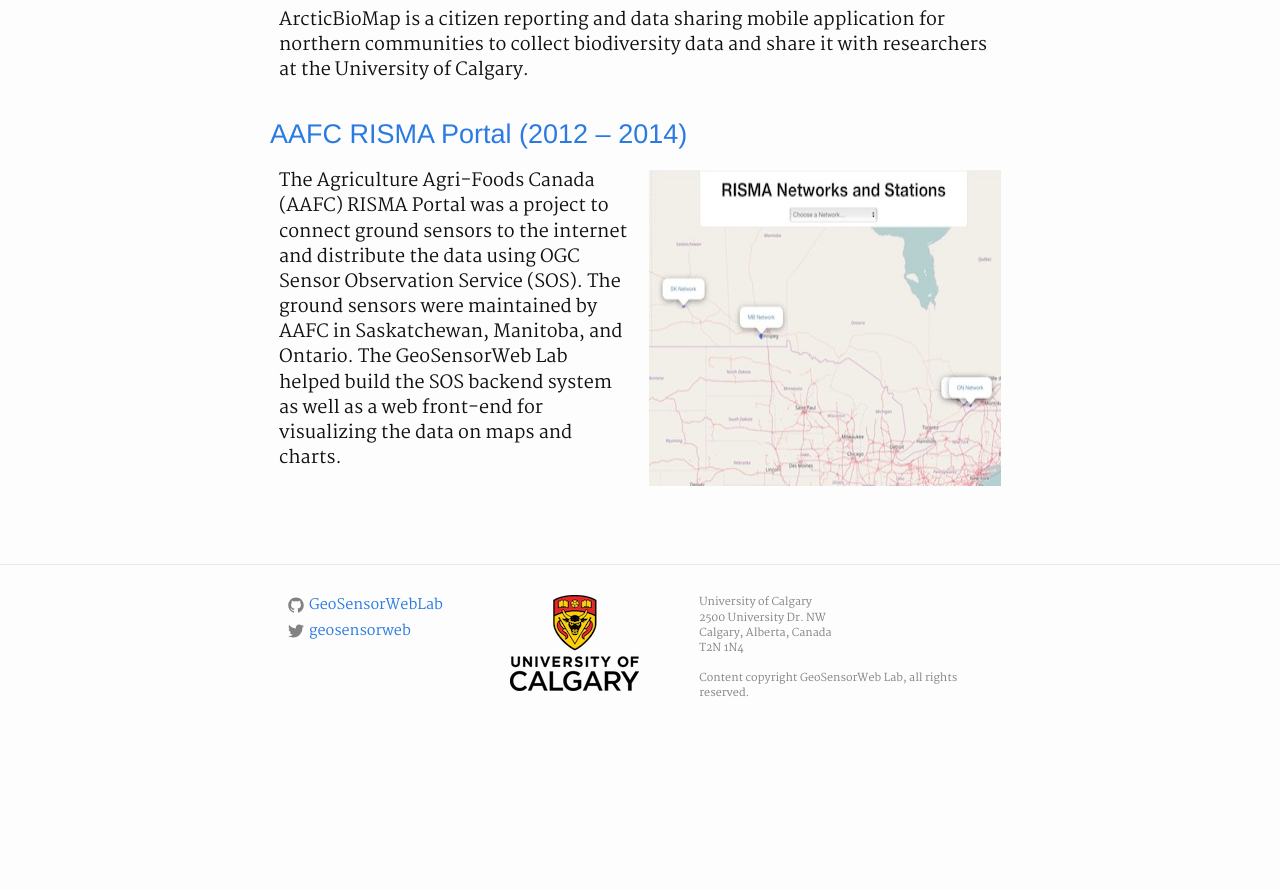
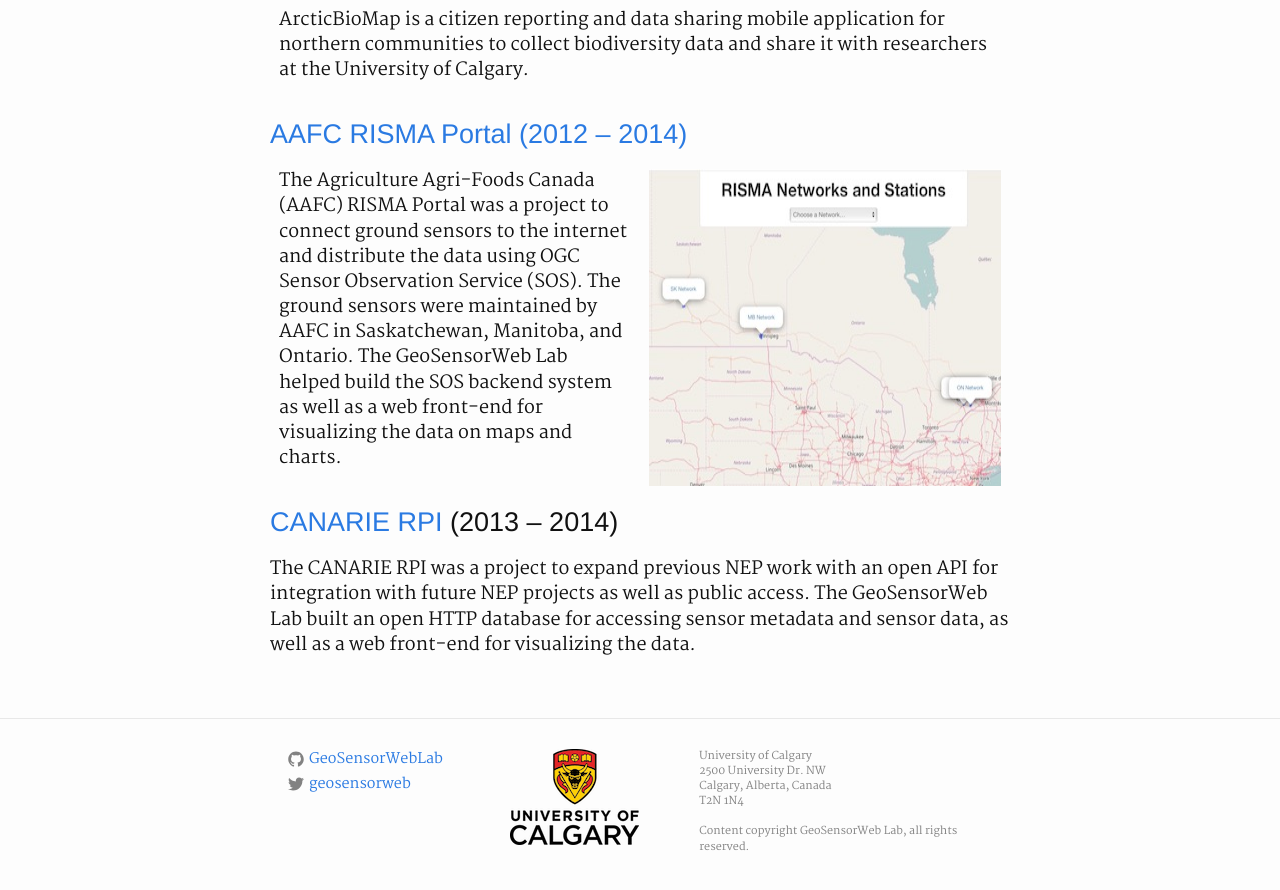
Before and after one commit to GeoSensorWebLab/geosensorweblab.github.io, a Jekyll site: the page built from projects.md, in a window 1280 px wide and 900 px high, scrolled down 1512 px. Shown: the top 890 px of the window. Built offline with Jekyll 4.4.1, drawn with Linux system fonts in a browser that asks for light colours; before the commit the page ends 2258 px from its top, so only the background shows below that.

Commit message:
Add info about CANARIE RPI

```diff
--- a/projects.md
+++ b/projects.md
@@ -71,3 +71,7 @@
 </div>
 <img src="/assets/images/aafc.jpg" srcset="/assets/images/aafc@2x.jpg 2x">
 </div>
+
+## <a href="https://www.canarie.ca/canarie-announces-next-phase-of-software-development-program-supporting-cutting-edge-canadian-research/">CANARIE RPI</a> (2013 – 2014)
+
+The CANARIE RPI was a project to expand previous NEP work with an open API for integration with future NEP projects as well as public access. The GeoSensorWeb Lab built an open HTTP database for accessing sensor metadata and sensor data, as well as a web front-end for visualizing the data.
```
